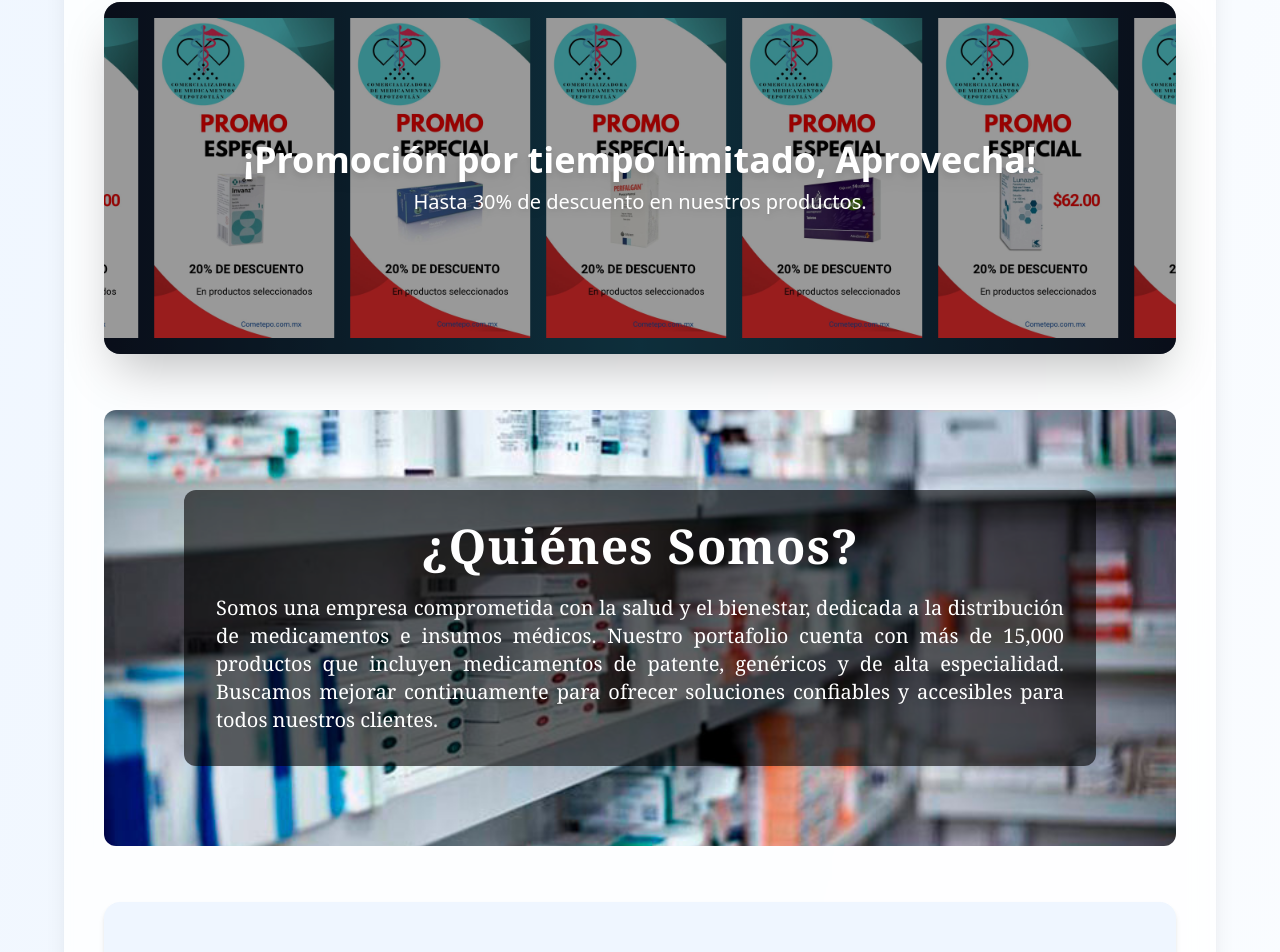
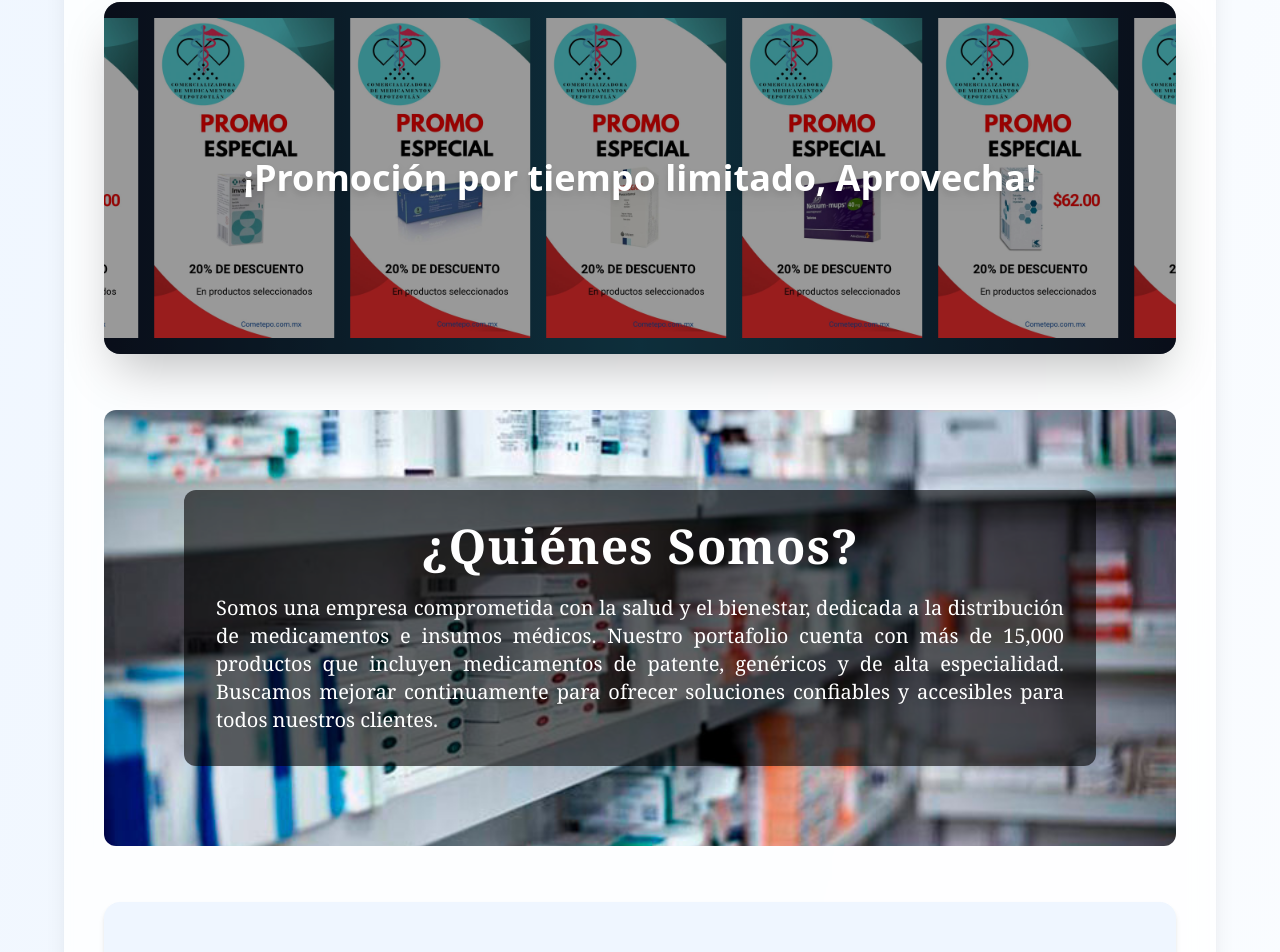
Before and after one commit to IsraelRodz/Cometepo, a React (Vite) app: page / in a window 1280 px wide. Shown: the part 942-1894 px from the top of the page. Built offline with nearby package versions, Linux system fonts and the light colour scheme.

Commit message:
Cometepo_36_carrusel

```diff
--- a/src/Components/PromoBannerScroll.tsx
+++ b/src/Components/PromoBannerScroll.tsx
@@ -65,9 +65,7 @@ export default function PromoBannerScroll() {
         <h2 className="text-white text-2xl sm:text-3xl md:text-4xl font-bold drop-shadow-lg">
           ¡Promoción por tiempo limitado, Aprovecha!
         </h2>
-        <p className="text-white mt-2 text-sm sm:text-lg md:text-xl drop-shadow-md max-w-3xl">
-          Hasta 30% de descuento en nuestros productos.
-        </p>
+
       </div>
     </div>
   );
```
